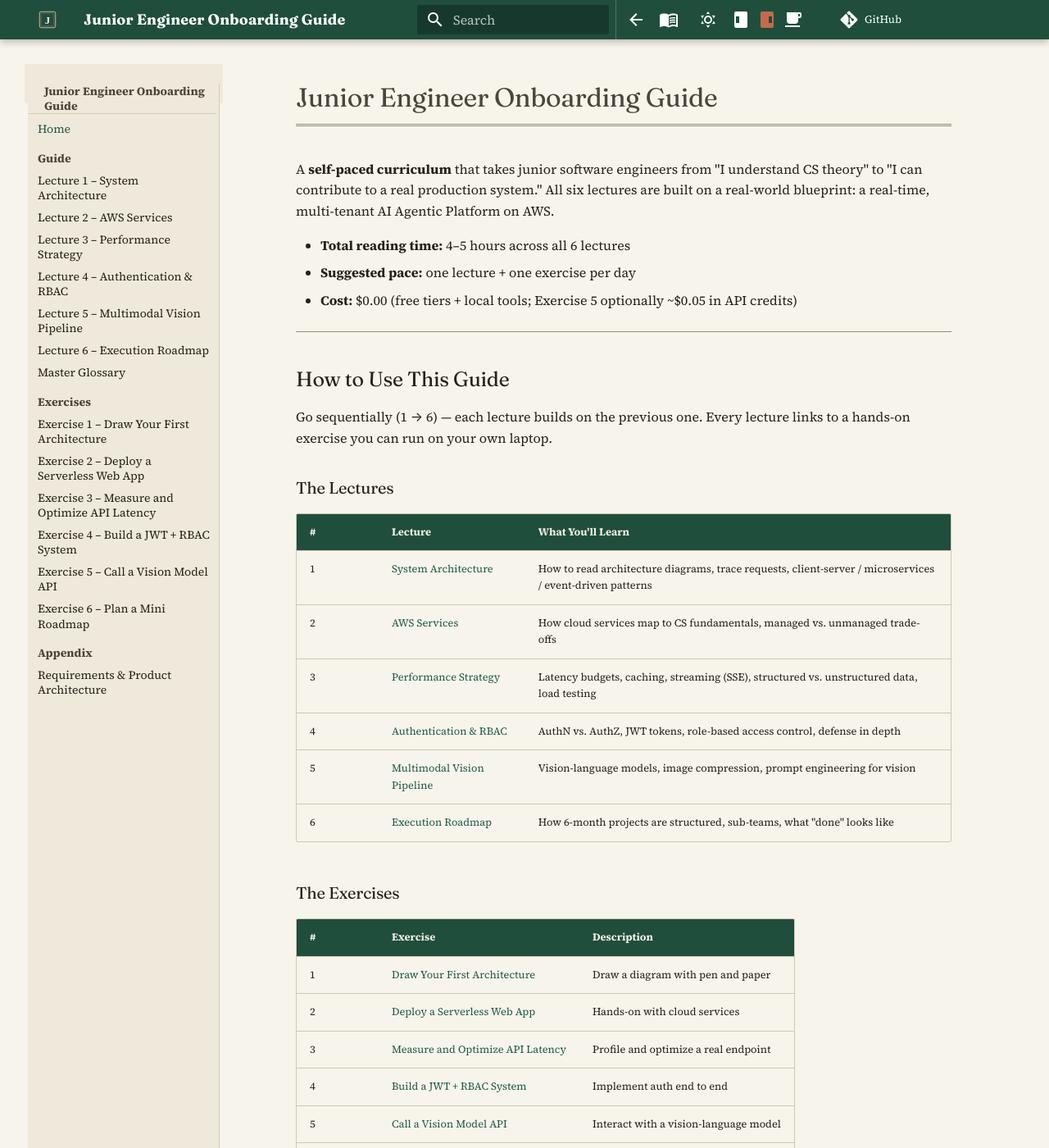
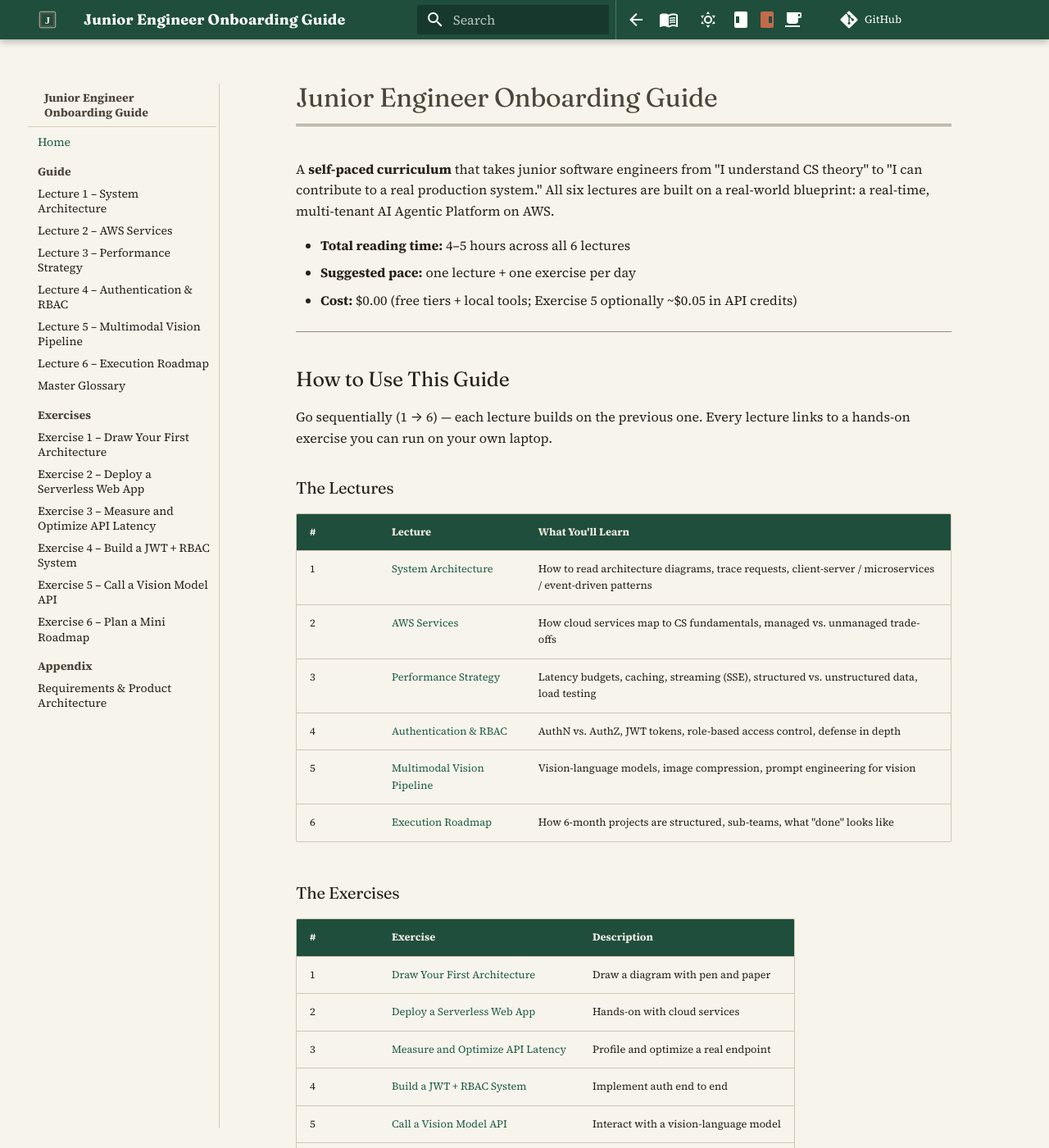
Before and after one commit to jonathanmark/jts, an MkDocs documentation site: the page built from docs/index.md, in a window 1280 px wide and 1400 px high. Shown: the whole window at 82% size. Built offline with MkDocs 1.6.1 and Material for MkDocs 9.7.7, drawn with Linux system fonts in a browser that asks for light colours; a script that is not in the unit is left out; comment, search, counter and statistics services are not loaded.

Commit message:
Polish: seamless sidebar headers (anchored, opaque, consistent nav+TOC); drop tinted panel

```diff
--- a/docs/stylesheets/extra.css
+++ b/docs/stylesheets/extra.css
@@ -64,7 +64,6 @@
   --md-code-hl-comment-color: #7a7264;
 
   --md-admonition-bg-color: #fbf9f3;
-  --md-sidebar-bg: #efe9db;
 
   --md-footer-bg-color: #14382b;
   --md-footer-fg-color: #e9e2d3;
@@ -101,7 +100,6 @@
   --md-code-hl-comment-color: #8a826f;
 
   --md-admonition-bg-color: #1d1913;
-  --md-sidebar-bg: #1e1912;
 
   --md-footer-bg-color: #0f0d09;
   --md-footer-fg-color: #d8cfbb;
@@ -144,7 +142,6 @@
   --md-code-hl-comment-color: #817a6b;
 
   --md-admonition-bg-color: #faf8f2;
-  --md-sidebar-bg: #e9e6dc;
 
   --md-footer-bg-color: #14382b;
   --md-footer-bg-color--dark: #0e241b;
@@ -191,7 +188,6 @@
   --md-code-hl-comment-color: #8f8f87;
 
   --md-admonition-bg-color: #242422;
-  --md-sidebar-bg: #232320;
 
   --md-footer-bg-color: #0f0f0d;
   --md-footer-bg-color--dark: #0a0a08;
@@ -356,19 +352,10 @@ body.md-hide-toc .md-sidebar--secondary ~ .md-content > .md-content__inner {
   max-width: 40rem;
 }
 
-/* ---- Sidebars as guide panels -------------------------------------------- */
+/* ---- Sidebars ------------------------------------------------------------ */
 
-/* A quieter panel behind the navigation and the table of contents, so the
-   reading surface in the middle is unmistakably the focus. The tint is a
-   hair deeper than the page background in every scheme (see --md-sidebar-bg)
-   and a hairline separates each panel from the content column. */
-.md-sidebar {
-  background: var(--md-sidebar-bg);
-}
-.md-sidebar__scrollwrap {
-  background: var(--md-sidebar-bg);
-  min-height: calc(100vh - 4.8rem);
-}
+/* The sidebars sit on the page background so the reading surface stays the
+   only visual focus. A hairline separates each panel from the content column. */
 .md-sidebar--primary .md-sidebar__scrollwrap {
   box-shadow: inset -1px 0 0 var(--md-diagram-border);
 }
@@ -376,18 +363,19 @@ body.md-hide-toc .md-sidebar--secondary ~ .md-content > .md-content__inner {
   box-shadow: inset 1px 0 0 var(--md-diagram-border);
 }
 
-/* Sidebar headers (nav + TOC titles): on desktop they render as a band with
-   the page background and a soft glow that clashes with the panel. Drop the
-   background so they sit flush on the guide panel, align them with the links
-   beneath, and separate them with a hairline. (Scoped to desktop so the
-   mobile drawer keeps its branded header.) */
+/* Anchored sidebar headers (nav + TOC): pinned to the top of their panel and
+   painted with the page background, so list items scroll underneath out of
+   sight. Both headers share one treatment for a consistent, seamless look. */
 @media screen and (min-width: 76.25em) {
   .md-sidebar .md-nav__title {
-    background: transparent;
-    box-shadow: none;
-    padding-left: 1rem;
+    position: sticky;
+    top: 0;
+    z-index: 2;
+    background: var(--md-default-bg-color);
+    box-shadow: none;                      /* drop Material's soft glow */
     border-bottom: 1px solid var(--md-diagram-border);
-    margin-bottom: 0.4rem;
+    padding: 0.4rem 1rem;
+    color: var(--md-default-fg-color--light);
   }
 }
 
```
